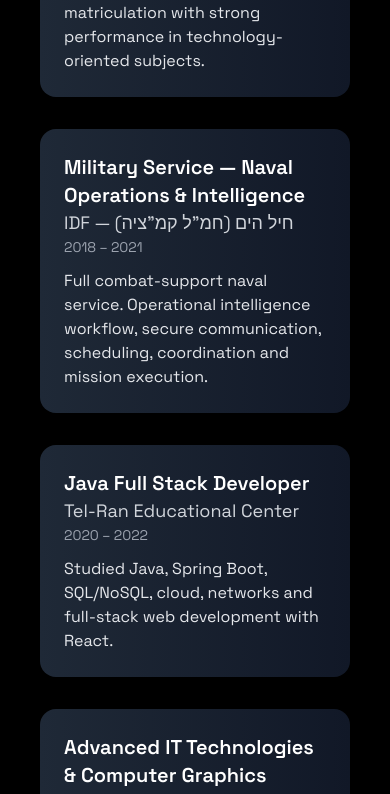
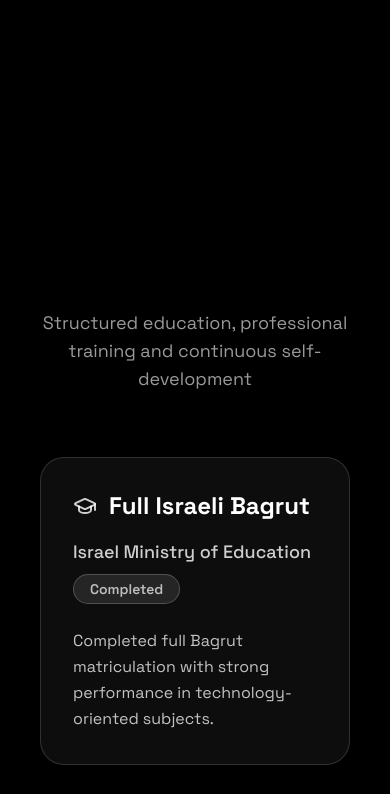
Before and after one commit to ilyajavadeveloper/portfolio, a React (Vite) app: page / in a window 390 px wide. Shown: the part 7822-8616 px from the top of the page. Built offline with nearby package versions, Linux system fonts and the light colour scheme.

Commit message:
Initial commit

```diff
--- a/src/components/EducationSection.jsx
+++ b/src/components/EducationSection.jsx
@@ -1,39 +1,147 @@
-import React from 'react';
-import { EDUCATION } from "../constants/index.jsx";
+import React from "react";
+import { EDUCATION } from "../constants";
 import { motion } from "framer-motion";
+import { GraduationCap, Laptop, BookOpen } from "lucide-react";
+
+const cardVariants = {
+    hidden: { opacity: 0, y: 30, scale: 0.96 },
+    visible: (i = 1) => ({
+        opacity: 1,
+        y: 0,
+        scale: 1,
+        transition: {
+            delay: i * 0.15,
+            duration: 0.6,
+            ease: "easeOut",
+        },
+    }),
+};
 
 const EducationSection = () => {
     return (
-        <section className='py-16 px-6 lg:px-16' id='education'>
-            {/* Заголовок с анимацией */}
+        <section
+            id="education"
+            className="relative py-24 px-6 lg:px-16"
+        >
+            {/* HEADER */}
+            <div className="mb-16 text-center">
                 <motion.h2
-                className='mb-10 text-center text-4xl font-bold text-white'
+                    className="text-4xl font-extrabold tracking-tight text-white md:text-5xl"
                     initial={{ opacity: 0, y: -20 }}
                     animate={{ opacity: 1, y: 0 }}
                     transition={{ duration: 0.6, ease: "easeOut" }}
                 >
-                Education
+                    Education & Learning
                 </motion.h2>
+                <p className="mt-4 text-lg text-white/60">
+                    Structured education, professional training and continuous self-development
+                </p>
+            </div>
 
-            {/* Карточки образования */}
-            <div className='max-w-5xl mx-auto grid grid-cols-1 md:grid-cols-2 gap-8'>
+            {/* MAIN EDUCATION */}
+            <div className="mx-auto grid max-w-6xl grid-cols-1 gap-10 md:grid-cols-2">
                 {EDUCATION.map((edu, index) => (
-                    <motion.div
+                    <motion.article
                         key={index}
-                        className='p-6 md:p-8 bg-gradient-to-r from-gray-800 to-gray-900 rounded-2xl shadow-md hover:shadow-xl transition-all duration-300'
-                        initial={{ opacity: 0, y: 20, scale: 0.95 }}
-                        whileInView={{ opacity: 1, y: 0, scale: 1 }}
-                        transition={{ duration: 0.5, delay: index * 0.2, ease: "easeOut" }}
-                        whileHover={{ scale: 1.03 }}
+                        variants={cardVariants}
+                        initial="hidden"
+                        whileInView="visible"
+                        custom={index}
                         viewport={{ once: true }}
+                        whileHover={{ y: -6 }}
+                        className="
+              relative overflow-hidden rounded-3xl
+              border border-white/15
+              bg-white/5
+              p-8
+              backdrop-blur
+              transition
+              hover:border-white/30
+              hover:bg-white/10
+            "
                     >
-                        <h3 className='text-xl font-semibold text-white'>{edu.degree}</h3>
-                        <p className='text-lg text-gray-300'>{edu.institution}</p>
-                        <p className='text-sm text-gray-400'>{edu.duration}</p>
-                        <p className='mt-3 text-gray-200'>{edu.description}</p>
-                    </motion.div>
+                        <div className="mb-4 flex items-center gap-3">
+                            <GraduationCap className="text-white/80" />
+                            <h3 className="text-2xl font-bold text-white">
+                                {edu.degree}
+                            </h3>
+                        </div>
+
+                        <p className="text-lg font-medium text-white/80">
+                            {edu.institution}
+                        </p>
+
+                        <span className="mt-2 inline-block rounded-full border border-white/20 bg-white/10 px-4 py-1 text-sm font-semibold text-white/70">
+              {edu.duration}
+            </span>
+
+                        <p className="mt-6 text-base leading-relaxed text-white/75">
+                            {edu.description}
+                        </p>
+
+                        {edu.highlights && (
+                            <ul className="mt-6 list-disc space-y-2 pl-5 text-sm text-white/70">
+                                {edu.highlights.map((item, i) => (
+                                    <li key={i}>{item}</li>
+                                ))}
+                            </ul>
+                        )}
+                    </motion.article>
                 ))}
             </div>
+
+            {/* COURSES / SELF-LEARNING */}
+            <motion.div
+                className="mx-auto mt-20 max-w-6xl"
+                variants={cardVariants}
+                initial="hidden"
+                whileInView="visible"
+                viewport={{ once: true }}
+                custom={EDUCATION.length + 1}
+            >
+                <div
+                    className="
+            relative overflow-hidden rounded-3xl
+            border border-white/20
+            bg-gradient-to-br from-white/10 to-white/5
+            p-10
+            backdrop-blur
+          "
+                >
+                    <div className="mb-6 flex items-center gap-3">
+                        <Laptop className="text-white/80" />
+                        <h3 className="text-3xl font-extrabold text-white">
+                            IT Courses & Continuous Learning
+                        </h3>
+                    </div>
+
+                    <p className="max-w-3xl text-lg leading-relaxed text-white/80">
+                        Continuous hands-on learning focused on modern frontend, full stack engineering
+                        and system design. Practical approach with real projects, not theory-only courses.
+                    </p>
+
+                    <div className="mt-8 grid grid-cols-1 gap-6 md:grid-cols-2">
+                        {[
+                            "Advanced React, Next.js & modern frontend architecture",
+                            "TypeScript, scalable component systems, design systems",
+                            "Backend fundamentals: Java, Spring Boot, REST APIs",
+                            "3D & visual engineering: Three.js, R3F, animation pipelines",
+                            "Performance optimization, accessibility, responsive patterns",
+                            "Real-world projects, production deployment and CI/CD basics",
+                        ].map((item, i) => (
+                            <div
+                                key={i}
+                                className="flex items-start gap-3"
+                            >
+                                <BookOpen className="mt-1 text-white/60" size={18} />
+                                <p className="text-base text-white/75">
+                                    {item}
+                                </p>
+                            </div>
+                        ))}
+                    </div>
+                </div>
+            </motion.div>
         </section>
     );
 };
--- a/src/components/WorkExperience.jsx
+++ b/src/components/WorkExperience.jsx
@@ -1,26 +1,24 @@
-import React from 'react';
-import { EXPERIENCES } from "../constants/index.jsx";
+import React from "react";
+import { EXPERIENCES } from "../constants";
 import { motion } from "framer-motion";
 
 const containerVariants = {
-    hidden: { opacity: 0, y: 20 },
+    hidden: { opacity: 0 },
     visible: {
         opacity: 1,
-        y: 0,
         transition: {
-            duration: 1,
-            staggerChildren: 0.3,
+            duration: 0.8,
+            staggerChildren: 0.25,
         },
     },
 };
 
-const workItemVariants = {
-    hidden: { opacity: 0, y: 20, scale: 0.95 },
+const itemVariants = {
+    hidden: { opacity: 0, y: 30 },
     visible: {
         opacity: 1,
         y: 0,
-        scale: 1,
-        transition: { duration: 0.6 },
+        transition: { duration: 0.7, ease: "easeOut" },
     },
 };
 
@@ -31,27 +29,73 @@
             variants={containerVariants}
             initial="hidden"
             animate="visible"
-            className="container mx-auto mt-16"
+            className="container mx-auto mt-24 px-6"
         >
-            <h2 className="text-center text-4xl font-semibold tracking-tighter mb-8">
-                Work Experience
-            </h2>
+            {/* SECTION TITLE */}
+            <div className="mb-16 text-center">
+                <h2 className="text-4xl font-extrabold tracking-tight text-white md:text-5xl">
+                    Work Experience
+                </h2>
+                <p className="mt-4 text-lg text-white/60">
+                    Real projects, real systems, real responsibility
+                </p>
+            </div>
 
-            <motion.div className="space-y-8 p-10">
-                {EXPERIENCES.map((experience, index) => (
-                    <motion.div
+            {/* EXPERIENCE LIST */}
+            <div className="space-y-10">
+                {EXPERIENCES.map((exp, index) => (
+                    <motion.article
                         key={index}
-                        className="rounded-xl border border-stone-50/30 bg-white/20 p-6 shadow-md hover:shadow-xl transition-shadow duration-300"
-                        variants={workItemVariants}
-                        whileHover={{ scale: 1.03 }}
+                        variants={itemVariants}
+                        whileHover={{ y: -6 }}
+                        className="
+              relative overflow-hidden rounded-3xl
+              border border-white/15
+              bg-white/5
+              p-8
+              backdrop-blur
+              transition
+              hover:border-white/30
+              hover:bg-white/10
+            "
                     >
-                        <h3 className="text-2xl font-semibold">{experience.title}</h3>
-                        <p className="text-xl">{experience.company}</p>
-                        <p className="text-sm text-stone-300">{experience.duration}</p>
-                        <p className="mt-2 text-base">{experience.description}</p>
-                    </motion.div>
+                        {/* glow */}
+                        <div className="pointer-events-none absolute -inset-1 rounded-3xl bg-white/5 opacity-0 blur-2xl transition group-hover:opacity-100" />
+
+                        {/* HEADER */}
+                        <div className="mb-6 flex flex-col gap-2 sm:flex-row sm:items-center sm:justify-between">
+                            <div>
+                                <h3 className="text-2xl font-bold text-white md:text-3xl">
+                                    {exp.title}
+                                </h3>
+                                <p className="text-lg font-medium text-white/80">
+                                    {exp.company}
+                                </p>
+                            </div>
+
+                            <span className="mt-2 inline-block rounded-full border border-white/20 bg-white/10 px-4 py-1 text-sm font-semibold text-white/80 sm:mt-0">
+                {exp.duration}
+              </span>
+                        </div>
+
+                        {/* DESCRIPTION */}
+                        <div className="space-y-4 text-white/75">
+                            <p className="text-lg leading-relaxed">
+                                {exp.description}
+                            </p>
+
+                            {/* OPTIONAL EXTENDED LOGIC */}
+                            {exp.highlights && (
+                                <ul className="mt-4 list-disc space-y-2 pl-5 text-base text-white/70">
+                                    {exp.highlights.map((point, i) => (
+                                        <li key={i}>{point}</li>
+                                    ))}
+                                </ul>
+                            )}
+                        </div>
+                    </motion.article>
                 ))}
-            </motion.div>
+            </div>
         </motion.section>
     );
 };
```
Lines whose indentation alone changed are shown as unchanged.
